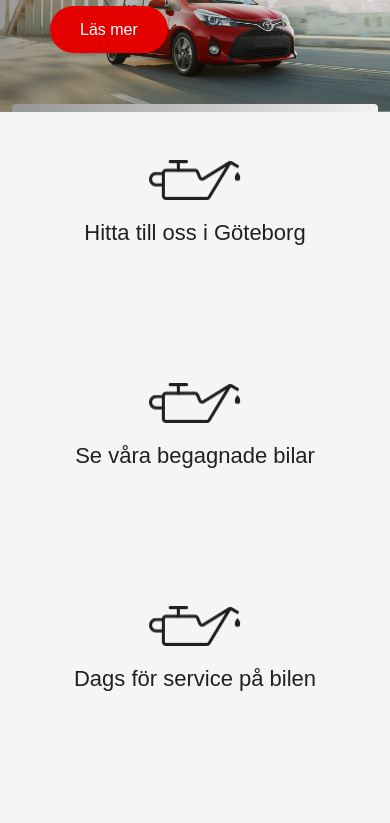
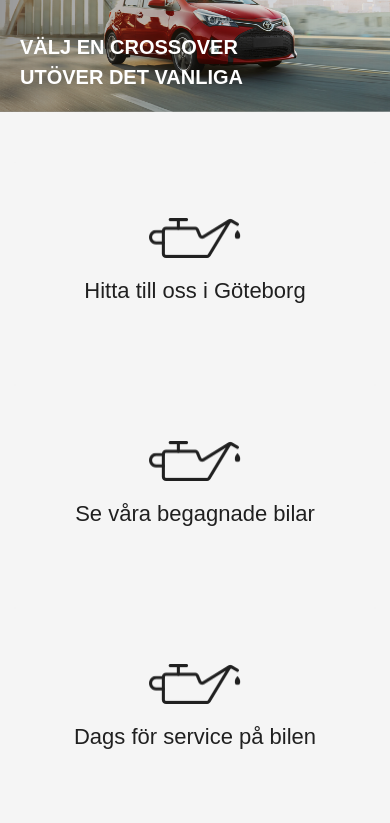
Before and after one commit to ruchita135/Toyota, a plain HTML site: page index.html in a window 390 px wide. Shown: the part 109-932 px from the top of the page. Drawn offline with nearby package versions, Linux system fonts and the light colour scheme.

Commit message:
made banner section responsive

```diff
--- a/resources/css/style.css
+++ b/resources/css/style.css
@@ -200,6 +200,8 @@ header .navbar-toggler {
 /* Highlights Section */
 
 .highlights-section {
+    position: relative;
+    top: 80px;
     display: block;
     padding: 50px 0;
     background-color: #f5f5f5;
@@ -539,8 +541,27 @@ footer {
         bottom: 40px;
     }
 
+    .highlights-section {
+        position: relative;
+        top: 58px;
+    }
+
 }
 
-@media only screen and (max-width: 768px) {
+@media only screen and (max-width: 767px) {
+    .carousel-item .slide-body {
+        left: 20px;
+        bottom: 20px;
 
+    }
+
+    .carousel-item .slide-body .text-left {
+        overflow-wrap: break-word;
+        font-size: 20px;
+        line-height: 30px;
+    }
+
+    .carousel-item .slide-body .read-more-btn {
+        display: none;
+    }
 }
```
